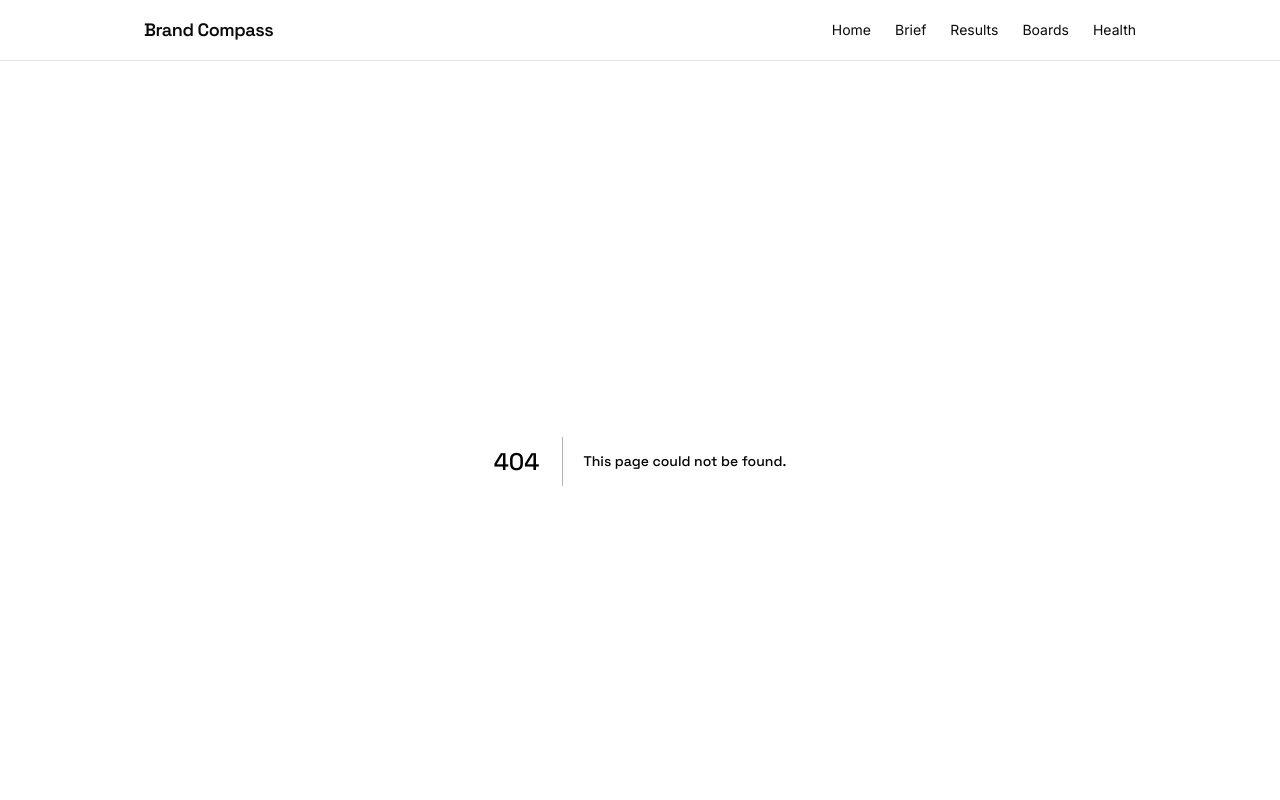
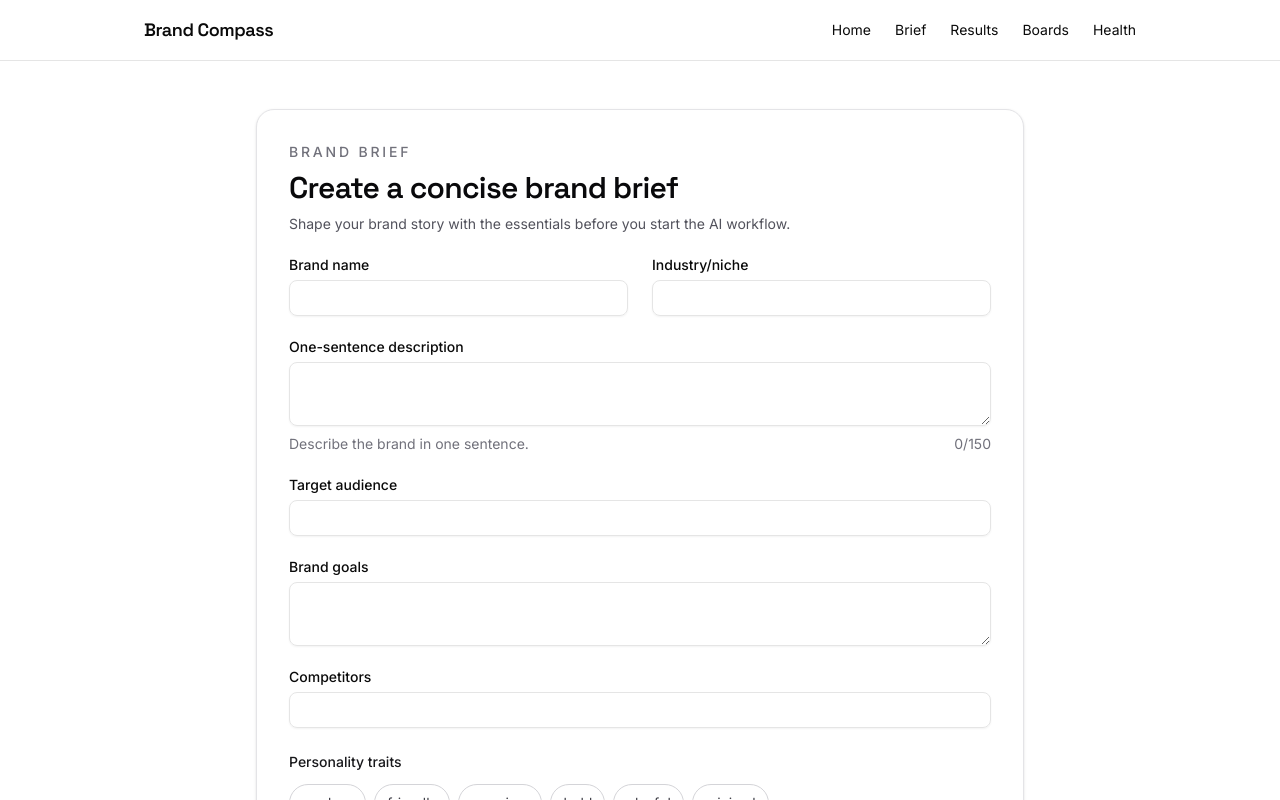
Before and after one commit to Inverted-hypens/FAE-capstone, a Next.js app: page /brief in a window 1280 px wide. Before the commit this address had no page. Shown: the top 800 px of the page. Built offline with nearby package versions, Linux system fonts and the light colour scheme.

Commit message:
Fix missing /brief route - move BrandBriefForm to its own page

```diff
--- /dev/null
+++ b/src/app/brief/page.tsx
@@ -0,0 +1,9 @@
+import BrandBriefForm from "@/components/BrandBriefForm";
+
+export default function BriefPage() {
+  return (
+    <main className="flex flex-1 items-center justify-center px-4 py-12">
+      <BrandBriefForm />
+    </main>
+  );
+}
```
